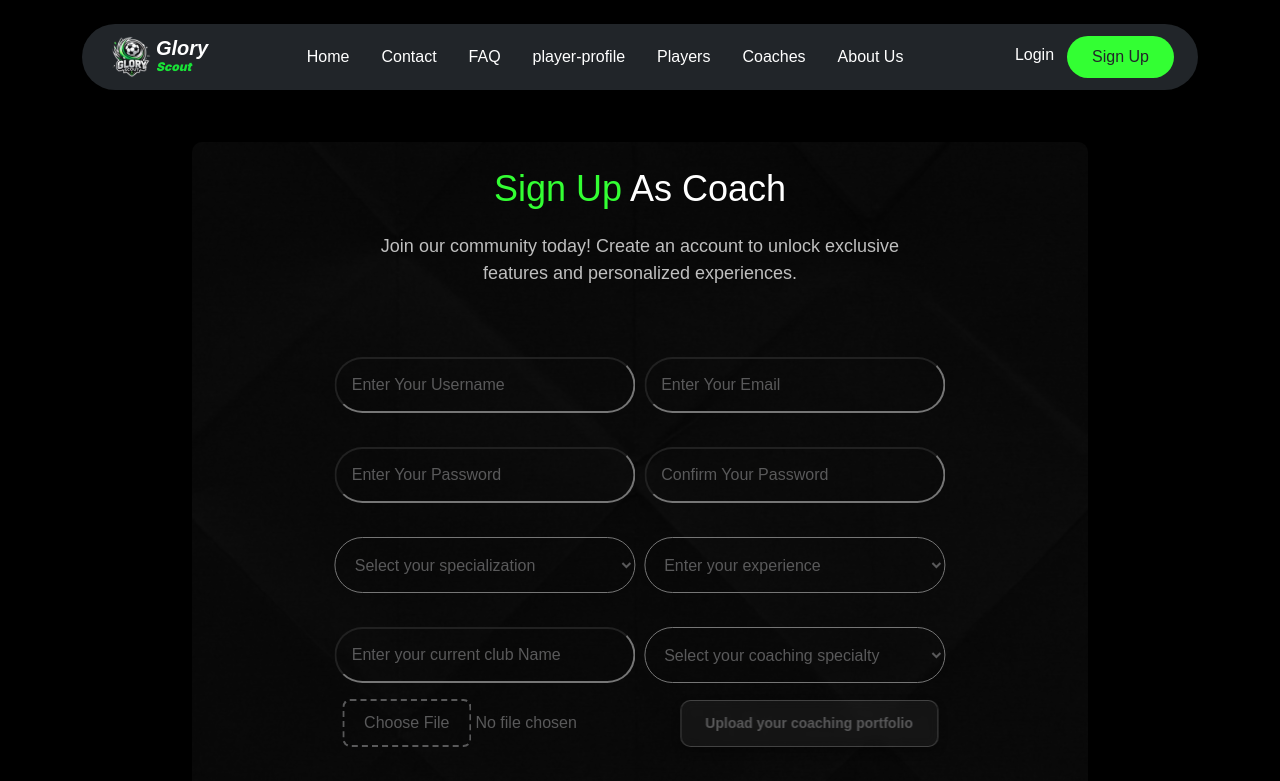
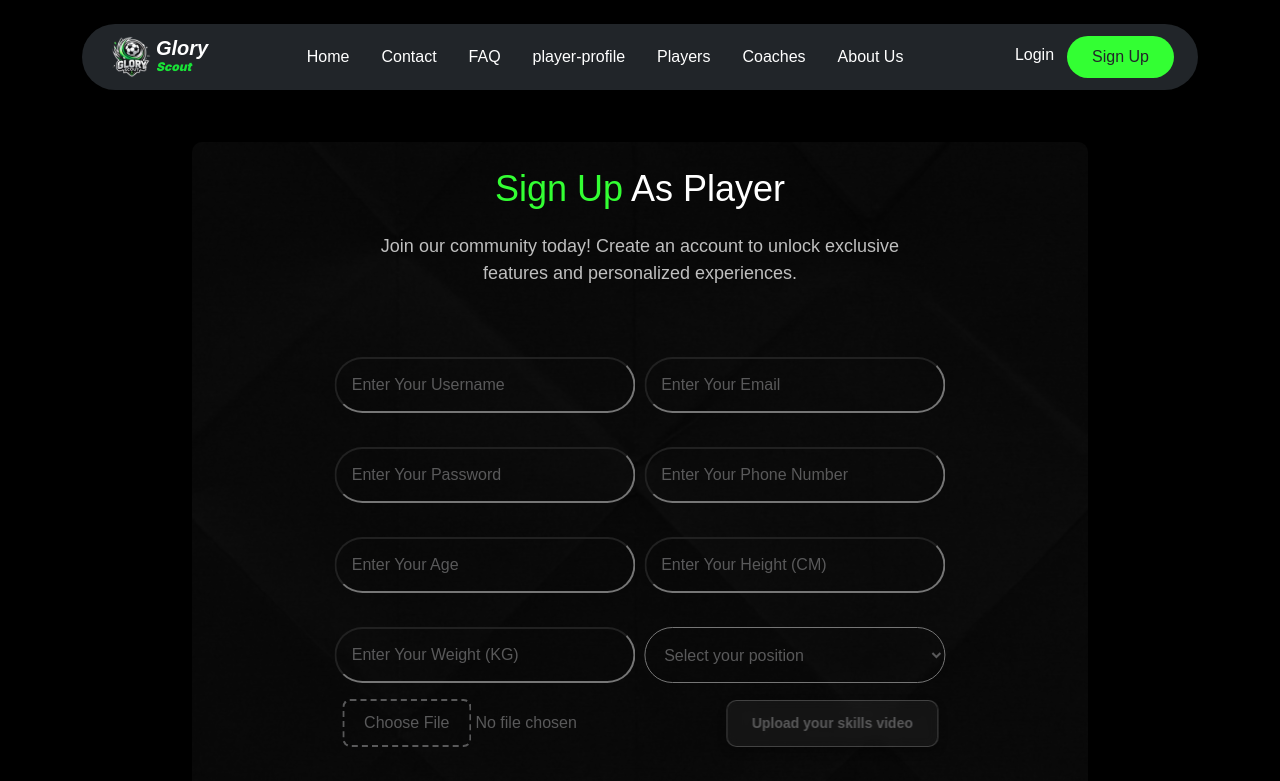
Before and after one commit to Ye7ia01/DEPI.Mega.Project.Glory.Scout, a React (Vite) app: page /registerplayers in a window 1280 px wide. Shown: the top 781 px of the page. Built offline with nearby package versions, Linux system fonts and the light colour scheme.

Commit message:
Register page is now connected to the API and fully functional

```diff
--- a/package.json
+++ b/package.json
@@ -16,6 +16,7 @@
     "react": "^19.0.0",
     "react-bootstrap": "^2.10.9",
     "react-dom": "^19.0.0",
+    "react-hot-toast": "^2.5.2",
     "react-icons": "^5.5.0",
     "react-router": "^7.4.0",
     "react-router-dom": "^7.4.1",
--- a/src/App.jsx
+++ b/src/App.jsx
@@ -10,6 +10,8 @@ import FAQ from "./Components/FAQ.jsx";
 import PlayerProfile from "./Components/PlayerProfile.jsx";
 import PublicNavbar from "./Components/PublicNavbar.jsx";
 import RegisterCoach from "./Components/Auth/RegisterCoach.jsx";
+import RegisterPlayers from "./Components/Auth/RegisterPlayers.jsx";
+import { Toaster } from "react-hot-toast";
 
 
 function App() {
@@ -19,6 +21,7 @@ function App() {
 
   return (
     <AuthProvider>
+      <Toaster/>
       {user ? (
         <AuthenticatedNavBar collapsed={collapsed} setCollapsed={setCollapsed} />
       ) : (
@@ -31,7 +34,7 @@ function App() {
         <Route path="/contact" element={<Contact />} />
         <Route path="/faq" element={<FAQ />} />
         <Route path="/signup" element={<RegisterCoach />} />
-        <Route path="/registerplayers" element={<RegisterCoach />} />
+        <Route path="/registerplayers" element={<RegisterPlayers />} />
         <Route path="/player" element={<PlayersCoachesHomeScreen dataType="players" />} />
         <Route path="/coach" element={<PlayersCoachesHomeScreen dataType="coaches" />} />
         <Route path="/player-profile" element={<PlayerProfile dataType="players" />} />
--- a/src/Components/Auth/RegisterCoach.jsx
+++ b/src/Components/Auth/RegisterCoach.jsx
@@ -3,35 +3,36 @@ import axios from "axios";
 import { Link } from "react-router";
 import { Formik, Field, Form, ErrorMessage } from "formik";
 import * as Yup from "yup";
+import toast from "react-hot-toast";
 
 const RegisterCoach = () => {
   const validationSchema = Yup.object({
-    username: Yup.string().required("Username is required"),
-    email: Yup.string().email("Invalid email address").required("Email is required"),
-    password: Yup.string().min(6, "Password must be at least 6 characters").required("Password is required"),
-    confirmPassword: Yup.string().oneOf([Yup.ref("password"), null], "Passwords must match").required("Confirm password is required"),
-    specialization: Yup.string().required("Specialization is required"),
-    experience: Yup.string().required("Experience is required"),
-    clubName: Yup.string().required("Club name is required"),
-    coachingSpecialty: Yup.string().required("Coaching specialty is required"),
-    portfolioFile: Yup.mixed().required("Portfolio is required").test("fileSize", "File too large", (value) => !value || value.size <= 1024 * 1024), // Limit file size to 1MB
+    Username: Yup.string().required("Username is required"),
+    Email: Yup.string().email("Invalid email address").required("Email is required"),
+    Password: Yup.string().min(6, "Password must be at least 6 characters").required("Password is required"),
+    PhoneNumber: Yup.string().matches(/^01[0125][0-9]{8}$/, "Invalid Egyptian phone number").required("Phone number is required"),
+    Specialization: Yup.string().required("Specialization is required"),
+    Experience: Yup.string().required("Experience is required"),
+    CurrentClubName: Yup.string().required("CurrentClubName is required"),
+    CoachingSpecialty: Yup.string().required("Coaching specialty is required"),
+    profilePhoto: Yup.mixed().required("Portfolio is required").test("fileSize", "File too large", (value) => !value || value.size <= 1024 * 1024), // Limit file size to 1MB
   });
   const handleSubmit = async (values, { setSubmitting }) => {
     const formData = new FormData();
+
     Object.keys(values).forEach((key) => {
-      if (key !== "portfolioFile") {
+      if (key !== "profilePhoto") {
         formData.append(key, values[key]);
       }
-      console.log("Form Values:", values);
     });
     console.log(formData);
-    if (values.portfolioFile) {
-      formData.append("portfolioFile", values.portfolioFile);
+    if (values.profilePhoto) {
+      formData.append("profilePhoto", values.profilePhoto);
     }
 
     try {
       const response = await axios.post(
-        "EndPoint", // Add your API URL here
+        "http://glory-scout.tryasp.net/api/Auth/register-coach",
         formData,
         {
           headers: {
@@ -40,10 +41,14 @@ const RegisterCoach = () => {
           },
         }
       );
+      toast.success(`You have successfully registered, ${response.data.username}!`),
       console.log("Response:", response.data);
-    // console.log(response);
     } catch (error) {
-      console.error("Error:", error.response ? error.response.data : error.message);
+      console.error(
+        "Error:",
+        error.response ? error.response.data : error.message,
+        toast.error(error.response.data),
+      );
     } finally {
       setSubmitting(false);
     }
@@ -56,15 +61,15 @@ const RegisterCoach = () => {
           <div className="bg"></div>
           <Formik
             initialValues={{
-              username: "",
-              email: "",
-              password: "",
-              confirmPassword: "",
-              specialization: "",
-              experience: "",
-              clubName: "",
-              coachingSpecialty: "",
-              portfolioFile: null,
+              Username: "",
+              Email: "",
+              Password: "",
+              PhoneNumber: "",
+              Specialization: "",
+              Experience: "",
+              CurrentClubName: "",
+              CoachingSpecialty: "",
+              profilePhoto: null,
             }}
             validationSchema={validationSchema}
             onSubmit={handleSubmit}
@@ -83,28 +88,28 @@ const RegisterCoach = () => {
                 </div>
                 <div className="inputs username-email">
                 <div className="rules">
-                <ErrorMessage name="username" component="div" className="error" />
-                <Field type="text" name="username" placeholder="Enter Your Username" />
+                <ErrorMessage name="Username" component="div" className="error" />
+                <Field type="text" name="Username" placeholder="Enter Your Username" />
                 </div>
                  <div className="rules">
-                 <ErrorMessage name="email" component="div" className="error" />
-                 <Field type="email" name="email" placeholder="Enter Your Email" />
+                 <ErrorMessage name="Email" component="div" className="error" />
+                 <Field type="email" name="Email" placeholder="Enter Your Email" />
                  </div>
                 </div>
                 <div className="inputs input-password">
                   <div className="rules">
-                  <ErrorMessage name="password" component="div" className="error" />
-                  <Field type="password" name="password" placeholder="Enter Your Password" />
+                  <ErrorMessage name="Password" component="div" className="error" />
+                  <Field type="password" name="Password" placeholder="Enter Your Password" />
                   </div>
                  <div className="rules">
-                 <ErrorMessage name="confirmPassword" component="div" className="error" />
-                 <Field type="password" name="confirmPassword" placeholder="Confirm Your Password" />
-                 </div>
+                  <ErrorMessage name="PhoneNumber" component="div" className="error"/>
+                  <Field type="text" name="PhoneNumber" placeholder="Enter Your Phone Number"/>
+                </div>
                 </div>
                 <div className="inputs select-specialization-experience">
                   <div className="rules">
-                  <ErrorMessage name="specialization" component="div" className="error" />
-                  <Field as="select" name="specialization" className="select-specialization">
+                  <ErrorMessage name="Specialization" component="div" className="error" />
+                  <Field as="select" name="Specialization" className="select-specialization">
                     <option value="" disabled>Select your specialization</option>
                     <option value="Fitness">Fitness</option>
                     <option value="Strength">Strength</option>
@@ -112,8 +117,8 @@ const RegisterCoach = () => {
                     </Field>
                   </div>
                   <div className="rules">
-                  <ErrorMessage name="experience" component="div" className="error" />
-                  <Field as="select" name="experience" className="select-experience">
+                  <ErrorMessage name="Experience" component="div" className="error" />
+                  <Field as="select" name="Experience" className="select-experience">
                     <option value="" disabled>Enter your experience</option>
                     <option value="1">1 Year</option>
                     <option value="2">2 Years</option>
@@ -123,12 +128,12 @@ const RegisterCoach = () => {
                 </div>
                 <div className="inputs club-name-select-coaching-specialty">
                   <div className="rules">
-                  <ErrorMessage name="clubName" component="div" className="error" />
-                  <Field type="text" name="clubName" className="input-club-name" placeholder="Enter your current club Name" />
+                  <ErrorMessage name="CurrentClubName" component="div" className="error" />
+                  <Field type="text" name="CurrentClubName" className="input-club-name" placeholder="Enter your current club Name" />
                   </div>
                   <div className="rules">
-                  <ErrorMessage name="coachingSpecialty" component="div" className="error" />
-                  <Field as="select" name="coachingSpecialty" className="select-coaching-specialty">
+                  <ErrorMessage name="CoachingSpecialty" component="div" className="error" />
+                  <Field as="select" name="CoachingSpecialty" className="select-coaching-specialty">
                     <option value="" disabled>Select your coaching specialty</option>
                     <option value="strength">Strength Training</option>
                     <option value="tactics">Tactical Coaching</option>
@@ -138,14 +143,14 @@ const RegisterCoach = () => {
                 <div className="inputs input-upload-image">
                   <input
                     type="file"
-                    id="portfolioFile"
+                    id="profilePhoto"
                     className="input-portfolio-file"
-                    onChange={(e) => setFieldValue("portfolioFile", e.target.files[0])}
+                    onChange={(e) => setFieldValue("profilePhoto", e.target.files[0])}
                   />
-                  <label htmlFor="portfolioFile" className="label-portfolio-upload">
+                  <label htmlFor="profilePhoto" className="label-portfolio-upload">
                     Upload your coaching portfolio
                   </label>
-                  <ErrorMessage name="portfolioFile" component="div" className="error" />
+                  <ErrorMessage name="profilePhoto" component="div" className="error" />
                 </div>
                 <div className="btns">
                   <button type="submit" disabled={isSubmitting}>
--- a/src/Components/Auth/RegisterPlayers.jsx
+++ b/src/Components/Auth/RegisterPlayers.jsx
@@ -3,35 +3,55 @@ import axios from "axios";
 import { Link } from "react-router";
 import { Formik, Field, Form, ErrorMessage } from "formik";
 import * as Yup from "yup";
+import toast from "react-hot-toast";
 
 const RegisterPlayers = () => {
   const validationSchema = Yup.object({
-    username: Yup.string().required("Username is required"),
-    email: Yup.string().email("Invalid email address").required("Email is required"),
-    password: Yup.string().min(6, "Password must be at least 6 characters").required("Password is required"),
-    confirmPassword: Yup.string().oneOf([Yup.ref("password"), null], "Passwords must match").required("Confirm password is required"),
-    specialization: Yup.string().required("Specialization is required"),
-    experience: Yup.string().required("Experience is required"),
-    clubName: Yup.string().required("Club name is required"),
-    coachingSpecialty: Yup.string().required("Coaching specialty is required"),
-    portfolioFile: Yup.mixed().required("Portfolio is required").test("fileSize", "File too large", (value) => !value || value.size <= 1024 * 1024), // Limit file size to 1MB
+    Username: Yup.string().required("Username is required"),
+    Email: Yup.string()
+      .email("Invalid email address")
+      .required("Email is required"),
+    Password: Yup.string()
+      .min(6, "Password must be at least 6 characters")
+      .matches(
+        /[^a-zA-Z0-9]/,
+        "Password must have at least one special character (e.g. !@#$%)"
+      )
+      .required("Password is required"),
+    // confirmPassword: Yup.string()
+    //   .oneOf([Yup.ref("password"), null], "Passwords must match")
+    //   .required("Confirm password is required"),
+    PhoneNumber: Yup.string()
+      .matches(/^01[0125][0-9]{8}$/, "Invalid Egyptian phone number")
+      .required("Phone number is required"),
+    Age: Yup.number().required("Age is required"),
+    Height: Yup.number().required("Height is required"),
+    Weight: Yup.number().required("Weight is required"),
+    Position: Yup.string().required("Position is required"),
+    profilePhoto: Yup.mixed()
+      .required("Skills video or photo is required")
+      .test(
+        "fileSize",
+        "File too large",
+        (value) => !value || value.size <= 20 * 1024 * 1024 // 20MB
+      ),
   });
   const handleSubmit = async (values, { setSubmitting }) => {
     const formData = new FormData();
+
     Object.keys(values).forEach((key) => {
-      if (key !== "portfolioFile") {
+      if (key !== "profilePhoto") {
         formData.append(key, values[key]);
       }
-      console.log("Form Values:", values);
     });
     console.log(formData);
-    if (values.portfolioFile) {
-      formData.append("portfolioFile", values.portfolioFile);
+    if (values.profilePhoto) {
+      formData.append("profilePhoto", values.profilePhoto);
     }
 
     try {
       const response = await axios.post(
-        "EndPoint", // Add your API URL here
+        "http://glory-scout.tryasp.net/api/Auth/register-player",
         formData,
         {
           headers: {
@@ -40,10 +60,14 @@ const RegisterPlayers = () => {
           },
         }
       );
+      toast.success(`You have successfully registered, ${response.data.username}!`),
       console.log("Response:", response.data);
-    // console.log(response);
     } catch (error) {
-      console.error("Error:", error.response ? error.response.data : error.message);
+      console.error(
+        "Error:",
+        error.response ? error.response.data : error.message,
+        toast.error(error.response.data),
+      );
     } finally {
       setSubmitting(false);
     }
@@ -56,15 +80,15 @@ const RegisterPlayers = () => {
           <div className="bg"></div>
           <Formik
             initialValues={{
-              username: "",
-              email: "",
-              password: "",
-              confirmPassword: "",
-              specialization: "",
-              experience: "",
-              clubName: "",
-              coachingSpecialty: "",
-              portfolioFile: null,
+              Username: "",
+              Email: "",
+              Password: "",
+              PhoneNumber: "",
+              Age: "",
+              Height: "",
+              Weight: "",
+              Position: "",
+              profilePhoto: null,
             }}
             validationSchema={validationSchema}
             onSubmit={handleSubmit}
@@ -75,78 +99,148 @@ const RegisterPlayers = () => {
               <Form>
                 <div className="title">
                   <h1>
-                    <span>Sign Up</span> As Coach
+                    <span>Sign Up</span> As Player
                   </h1>
                   <p>
-                    Join our community today! Create an account to unlock exclusive features and personalized experiences.
+                    Join our community today! Create an account to unlock
+                    exclusive features and personalized experiences.
                   </p>
                 </div>
+
                 <div className="inputs username-email">
                   <div className="rules">
-                <ErrorMessage name="username" component="div" className="error" />
-                <Field type="text" name="username" placeholder="Enter Your Username" />
+                    <ErrorMessage
+                      name="Username"
+                      component="div"
+                      className="error"
+                    />
+                    <Field
+                      type="text"
+                      name="Username"
+                      placeholder="Enter Your Username"
+                    />
                   </div>
                   <div className="rules">
-                 <ErrorMessage name="email" component="div" className="error" />
-                 <Field type="email" name="email" placeholder="Enter Your Email" />
+                    <ErrorMessage
+                      name="Email"
+                      component="div"
+                      className="error"
+                    />
+                    <Field
+                      type="email"
+                      name="Email"
+                      placeholder="Enter Your Email"
+                    />
                   </div>
                 </div>
+
                 <div className="inputs input-password">
                   <div className="rules">
-                  <ErrorMessage name="password" component="div" className="error" />
-                  <Field type="password" name="password" placeholder="Enter Your Password" />
+                    <ErrorMessage
+                      name="Password"
+                      component="div"
+                      className="error"
+                    />
+                    <Field
+                      type="password"
+                      name="Password"
+                      placeholder="Enter Your Password"
+                    />
                   </div>
                   <div className="rules">
-                 <ErrorMessage name="confirmPassword" component="div" className="error" />
-                 <Field type="password" name="confirmPassword" placeholder="Confirm Your Password" />
+                    <ErrorMessage
+                      name="PhoneNumber"
+                      component="div"
+                      className="error"
+                    />
+                    <Field
+                      type="text"
+                      name="PhoneNumber"
+                      placeholder="Enter Your Phone Number"
+                    />
                   </div>
                 </div>
+
                 <div className="inputs select-specialization-experience">
                   <div className="rules">
-                  <ErrorMessage name="specialization" component="div" className="error" />
-                  <Field as="select" name="specialization" className="select-specialization">
-                    <option value="" disabled>Select your specialization</option>
-                    <option value="Fitness">Fitness</option>
-                    <option value="Strength">Strength</option>
-                    <option value="Cardio">Cardio</option>
-                    </Field>
+                    <ErrorMessage
+                      name="Age"
+                      component="div"
+                      className="error"
+                    />
+                    <Field
+                      type="number"
+                      name="Age"
+                      placeholder="Enter Your Age"
+                    />
                   </div>
                   <div className="rules">
-                  <ErrorMessage name="experience" component="div" className="error" />
-                  <Field as="select" name="experience" className="select-experience">
-                    <option value="" disabled>Enter your experience</option>
-                    <option value="1">1 Year</option>
-                    <option value="2">2 Years</option>
-                    <option value="3">3+ Years</option>
+                    <ErrorMessage
+                      name="Height"
+                      component="div"
+                      className="error"
+                    />
+                    <Field
+                      type="number"
+                      name="Height"
+                      placeholder="Enter Your Height (CM)"
+                    />
+                  </div>
+                </div>
+
+                <div className="inputs club-name-select-coaching-specialty">
+                  <div className="rules">
+                    <ErrorMessage
+                      name="Weight"
+                      component="div"
+                      className="error"
+                    />
+                    <Field
+                      type="number"
+                      name="Weight"
+                      placeholder="Enter Your Weight (KG)"
+                    />
+                  </div>
+                  <div className="rules">
+                    <ErrorMessage
+                      name="Position"
+                      component="div"
+                      className="error"
+                    />
+                    <Field as="select" name="Position">
+                      <option value="" disabled>
+                        Select your position
+                      </option>
+                      <option value="Goalkeeper">Goalkeeper</option>
+                      <option value="Defender">Defender</option>
+                      <option value="Midfielder">Midfielder</option>
+                      <option value="Forward">Forward</option>
                     </Field>
                   </div>
                 </div>
-                <div className="inputs club-name-select-coaching-specialty">
-                  <div className="rules">
-                  <ErrorMessage name="clubName" component="div" className="error" />
-                  <Field type="text" name="clubName" className="input-club-name" placeholder="Enter your current club Name" />
-                  </div>
-                  <div className="rules">
-                  <ErrorMessage name="coachingSpecialty" component="div" className="error" />
-                  <Field as="select" name="coachingSpecialty" className="select-coaching-specialty">
-                    <option value="" disabled>Select your coaching specialty</option>
-                    <option value="strength">Strength Training</option>
-                    <option value="tactics">Tactical Coaching</option>
-                    </Field>
-                  </div>
-                </div>
+
                 <div className="inputs input-upload-image">
                   <input
                     type="file"
-                    id="portfolioFile"
+                    id="profilePhoto"
                     className="input-portfolio-file"
-                    onChange={(e) => setFieldValue("portfolioFile", e.target.files[0])}
+                    onChange={(e) =>
+                      setFieldValue("profilePhoto", e.target.files[0])
+                    }
                   />
-                  <label htmlFor="portfolioFile" className="label-portfolio-upload">
-                    Upload your coaching portfolio
+                  <label
+                    htmlFor="profilePhoto"
+                    className="label-portfolio-upload"
+                  >
+                    Upload your skills video
                   </label>
-                  <ErrorMessage name="portfolioFile" component="div" className="error" />
+                  <ErrorMessage
+                    name="profilePhoto"
+                    component="div"
+                    className="error"
+                  />
                 </div>
+
                 <div className="btns">
                   <button type="submit" disabled={isSubmitting}>
                     Sign Up
--- a/src/styles/Style.scss
+++ b/src/styles/Style.scss
@@ -1998,3 +1998,4 @@ body {
 .players-home-screen {
   background-color: #1e1e1e;
 }
+// Ended @@@@@@@@@@@@@@@@@@@@@@@@@@@@@@@@@@@@@@@@@@@@@@@@@@
```
Also changed, not shown: index.html (+13 -1 lines), 1 other file (tests, documents, lock files or other folders). Lines whose indentation alone changed are shown as unchanged.
